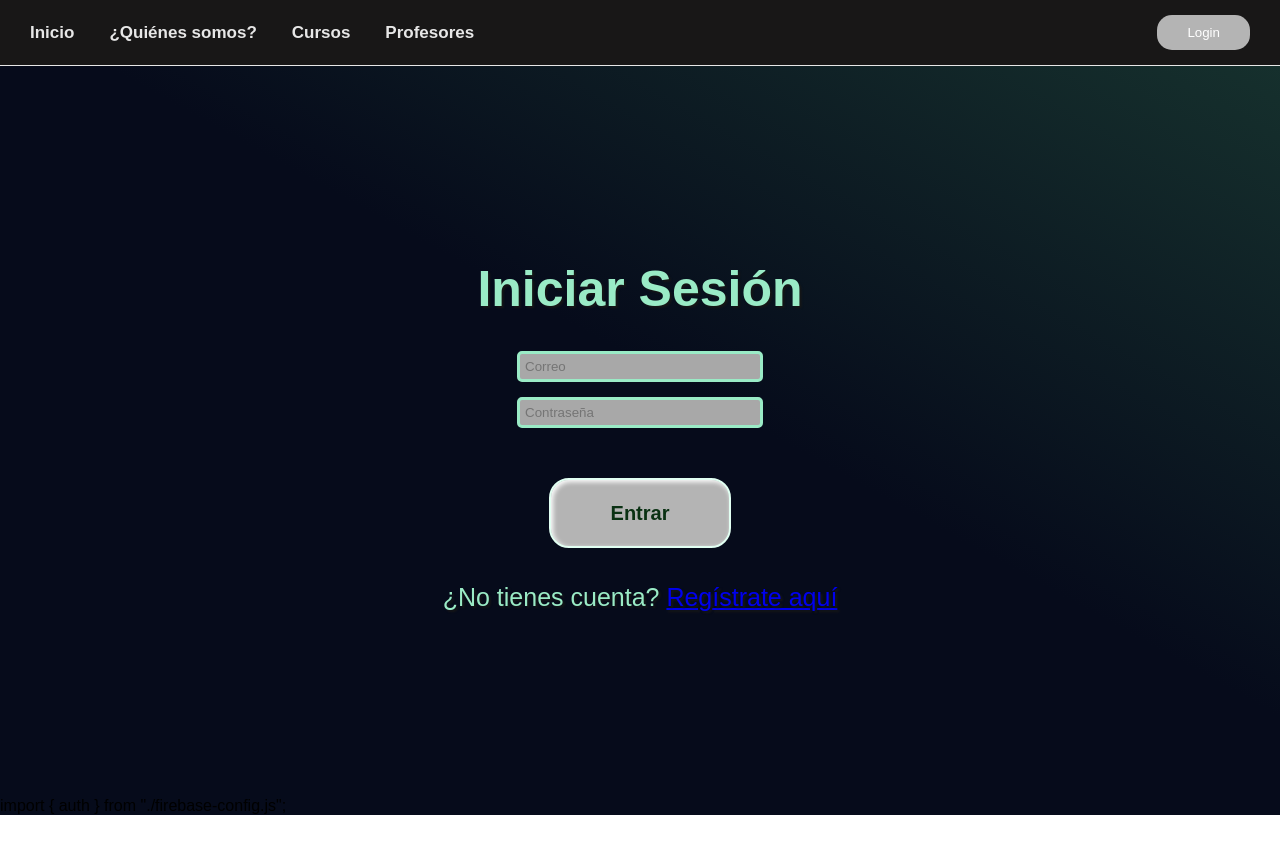
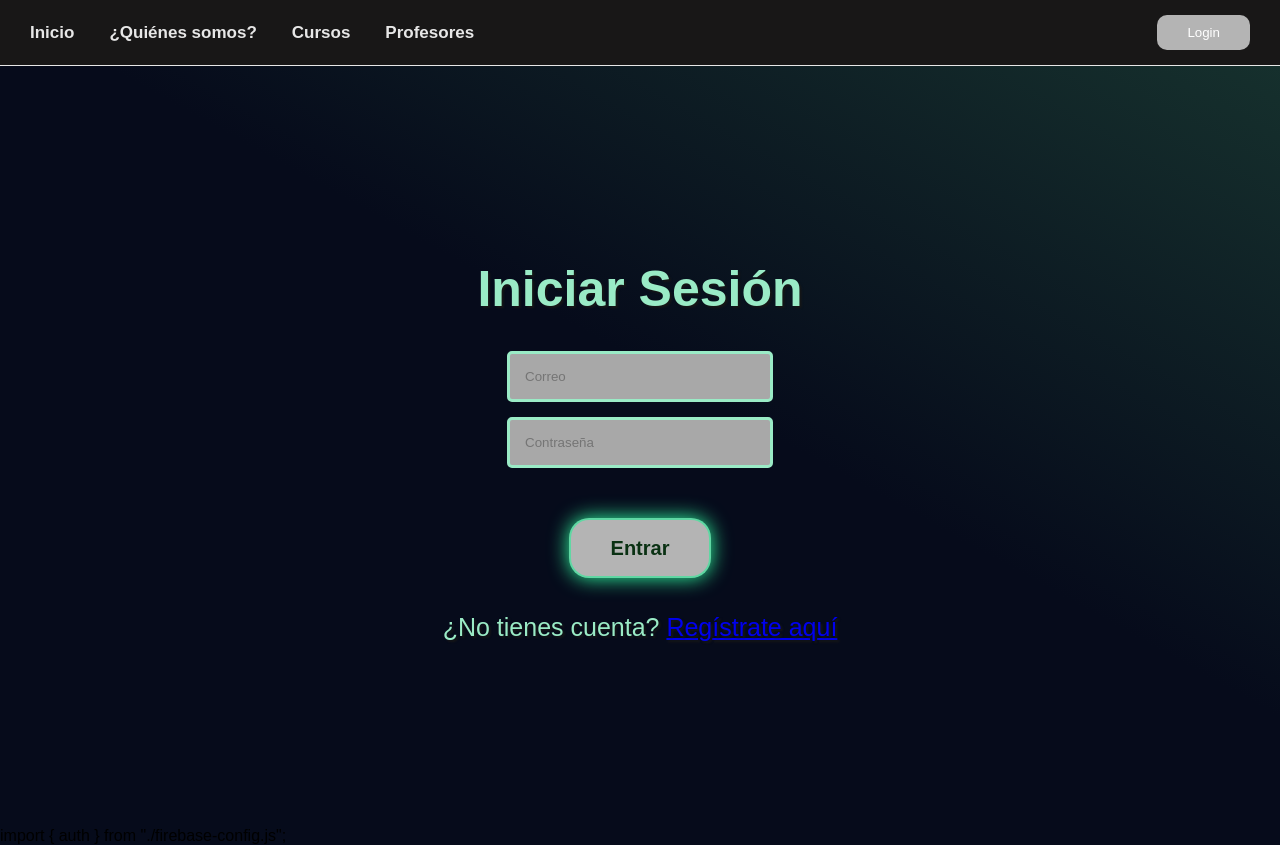
Before and after one commit to santisarmientoj/TCpage, a website with bundled scripts: page login.html in a window 1280 px wide. Before the commit the page ends 815 px from the top, so only its background shows below. Built offline with nearby package versions, Linux system fonts and the light colour scheme.

Commit message:
Minor style changes

```diff
--- a/style.css
+++ b/style.css
@@ -52,7 +52,7 @@ nav ul li a:hover {
   color: white;
   border: none;
   padding: 10px 30px;
-  border-radius: 15px;
+  border-radius: 10px;
   cursor: pointer;
 }
 .login-btn:hover {
@@ -63,13 +63,14 @@ nav ul li a:hover {
 .subscribe-btn {
   background-color: #b4b4b4;
   color: rgb(10, 49, 19);
-  border: 2px solid #e1fff2;
-  padding: 5px 60px;
+  border: 2px solid #00ff9177;
+  padding: 0px 40px;
   border-radius: 20px;
   margin-top: 35px;
   margin-bottom: 10px;
   cursor: pointer;
-  box-shadow: inset 2px 2px 5px #ffffff;
+  box-shadow: inset 3px 3px 20px #ffffff;
+  box-shadow: 0 0 20px #31ffa2;
   /*display: block;*/
   align-items: center;
 }
@@ -122,7 +123,7 @@ section {
   display: block;
   align-items: center;
   width: 20%;
-  padding: 5px;
+  padding: 15px;
   margin-top: 15px;
   margin-left: auto;
   margin-right: auto;
```
